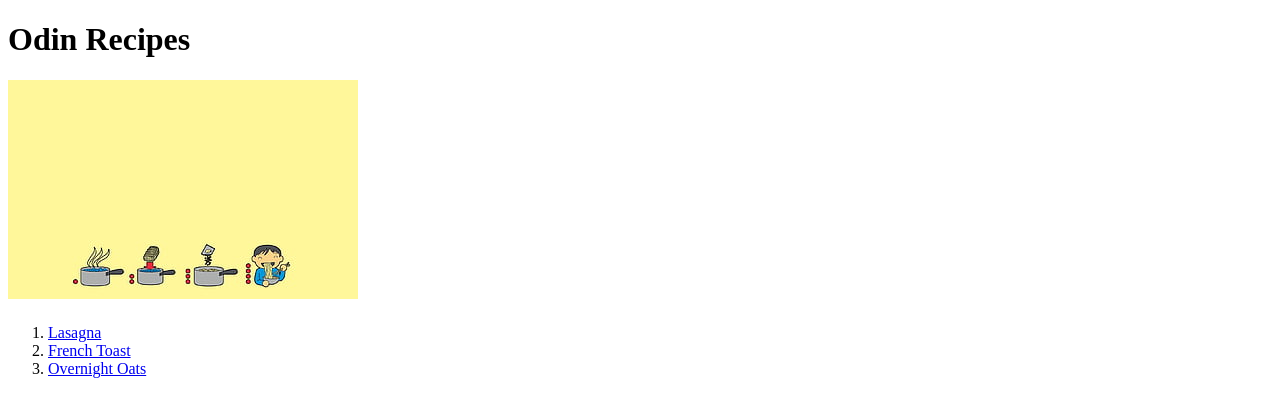
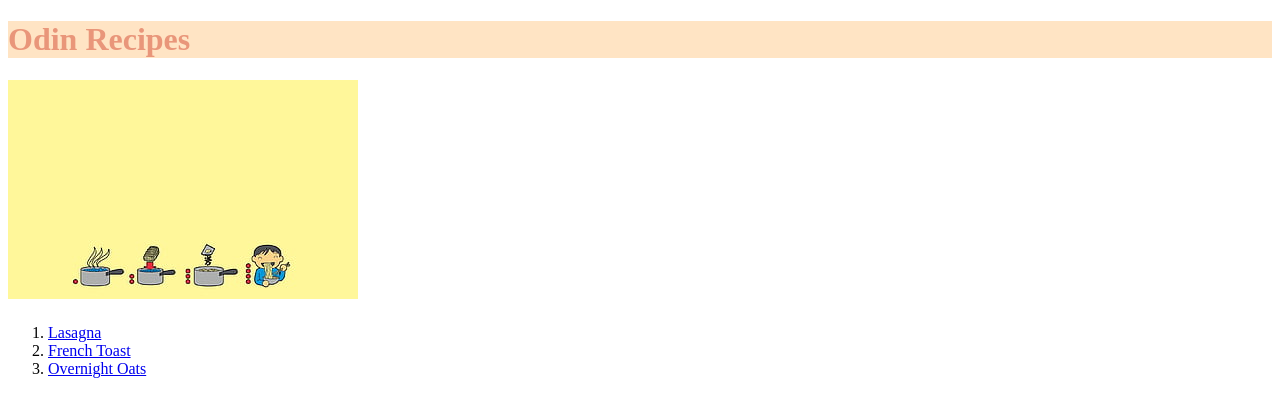
Before and after one commit to sainik-create/odin-recipes, a plain HTML site: page index.html in a window 1280 px wide. Drawn offline with Linux system fonts and the light colour scheme.

Commit message:
Update index page with basic css

```diff
--- a/index.html
+++ b/index.html
@@ -3,6 +3,7 @@
     <head>
         <meta charset="UTF-8">
         <title>Odin Recipes</title>
+        <link rel="stylesheet" href="styles.css">
     </head>
     <body>
         <h1>Odin Recipes</h1>
--- /dev/null
+++ b/styles.css
@@ -0,0 +1,4 @@
+h1 {
+    color: darksalmon;
+    background-color: bisque;
+}
```
